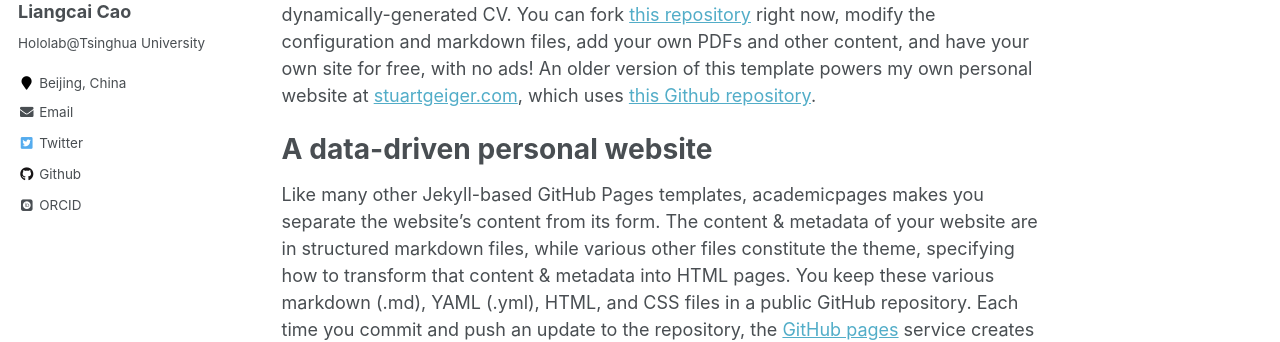
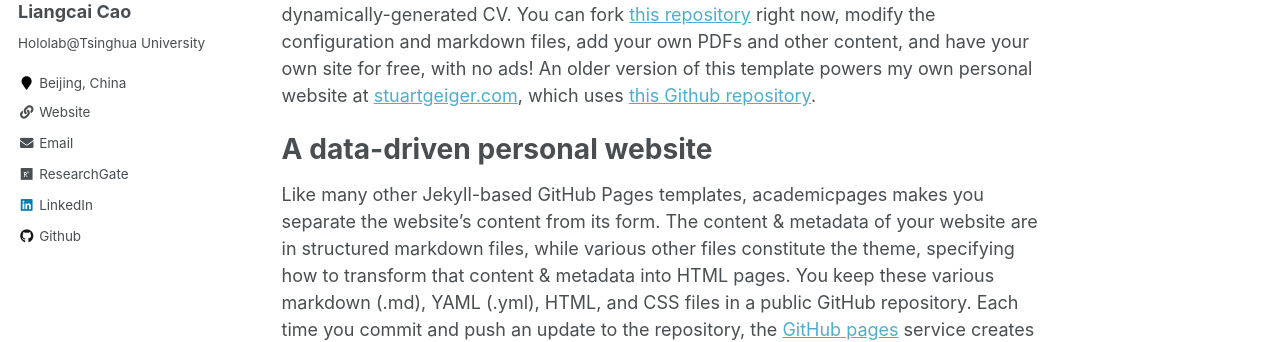
Before and after one commit to THUHoloLab/lccao, a Jekyll site: the page built from _pages/about.md, in a window 1280 px wide. Shown: the part 349-691 px from the top of the page. Built offline with Jekyll 4.4.1, drawn with Linux system fonts in a browser that asks for light colours; some web fonts are replaced; part of the change alters nothing that is shown.

Commit message:
Update _config.yml

```diff
--- a/_config.yml
+++ b/_config.yml
@@ -87,9 +87,9 @@ author:
   employer         :
   pubmed           :
   googlescholar    :
-  email            : "clc at tsinghua.edu.cn"
-  researchgate     :  # example: "https://www.researchgate.net/profile/yourprofile"
-  uri              :
+  email            : "clc@tsinghua.edu.cn"
+  researchgate     : "https://www.researchgate.net/profile/Liangcai_Cao"
+  uri              : "http://faculty.dpi.tsinghua.edu.cn/clc.html"
   bitbucket        :
   codepen          :
   dribbble         :
@@ -102,14 +102,14 @@ author:
   instagram        :
   impactstory      : #"https://profiles.impactstory.org/u/xxxx-xxxx-xxxx-xxxx"
   lastfm           :
-  linkedin         :
-  orcid            : "http://orcid.org/yourorcidurl"
+  linkedin         : "https://www.linkedin.com/in/liangcai-cao-09895227/"
+  orcid            :
   pinterest        :
   soundcloud       :
   stackoverflow    : # http://stackoverflow.com/users/123456/username
   steam            :
   tumblr           :
-  twitter          : "replacethistwitterhandle"
+  twitter          :
   vine             :
   weibo            :
   Wechat           : 13691572257
```
